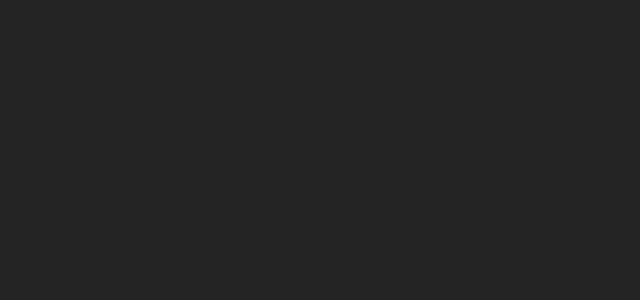
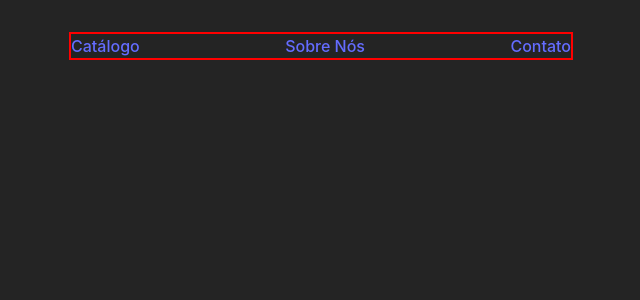
Before and after one commit to IsaacAlfredo/commerce, a React (Vite) app in the folder commerce/: page /contact in a window 1280 px wide. Shown: the top 300 px of the page, without its empty margins (319-959 px from the left). Built offline with nearby package versions, Linux system fonts and the light colour scheme.

Commit message:
initial navbar

```diff
--- /dev/null
+++ b/commerce/src/components/NavBar/NavBar.css
@@ -0,0 +1,7 @@
+.NavBar {
+  display: flex;
+  justify-content: space-between;
+  align-items: center;
+  width: 500px;
+  border: 2px solid red;
+}
--- /dev/null
+++ b/commerce/src/components/NavBar/NavBar.jsx
@@ -0,0 +1,20 @@
+import { Link } from "react-router-dom";
+import "./NavBar.css";
+
+function NavBar() {
+  return (
+    <nav className="NavBar">
+      <Link to="/" className="NavLink">
+        Catálogo
+      </Link>
+      <Link to="/about" className="NavLink">
+        Sobre Nós
+      </Link>
+      <Link to="/contact" className="NavLink">
+        Contato
+      </Link>
+    </nav>
+  );
+}
+
+export default NavBar;
--- a/commerce/src/index.css
+++ b/commerce/src/index.css
@@ -25,7 +25,7 @@
 body {
   margin: 0;
   display: flex;
-  place-items: center;
+  place-items: start;
   min-width: 320px;
   min-height: 100vh;
 }
--- a/commerce/src/myRoutes.jsx
+++ b/commerce/src/myRoutes.jsx
@@ -2,6 +2,7 @@
 import App from "./pages/App/App";
 import About from "./pages/About/About";
 import Contact from "./pages/Contact/Contact";
+
 export function MyRoutes() {
   return (
     <Routes>
--- a/commerce/src/pages/About/About.jsx
+++ b/commerce/src/pages/About/About.jsx
@@ -1,7 +1,12 @@
 import { useState } from "react";
+import NavBar from "../../components/NavBar/NavBar";
 
 function About() {
-  return <></>;
+  return (
+    <>
+      <NavBar />
+    </>
+  );
 }
 
 export default About;
--- a/commerce/src/pages/App/App.css
+++ b/commerce/src/pages/App/App.css
@@ -3,4 +3,7 @@
   margin: 0 auto;
   padding: 2rem;
   text-align: center;
+
+  display: flex;
+  align-items: center;
 }
--- a/commerce/src/pages/App/App.jsx
+++ b/commerce/src/pages/App/App.jsx
@@ -1,8 +1,12 @@
 import { useState } from "react";
 import "./App.css";
-
+import NavBar from "../../components/NavBar/NavBar";
 function App() {
-  return <></>;
+  return (
+    <>
+      <NavBar />
+    </>
+  );
 }
 
 export default App;
--- a/commerce/src/pages/Contact/Contact.jsx
+++ b/commerce/src/pages/Contact/Contact.jsx
@@ -1,7 +1,12 @@
 import { useState } from "react";
+import NavBar from "../../components/NavBar/NavBar";
 
 function Contact() {
-  return <></>;
+  return (
+    <>
+      <NavBar />
+    </>
+  );
 }
 
 export default Contact;
```
